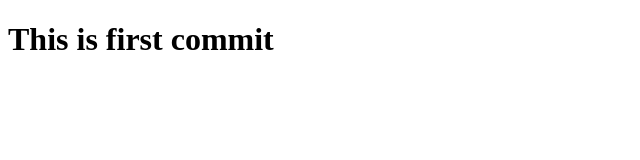
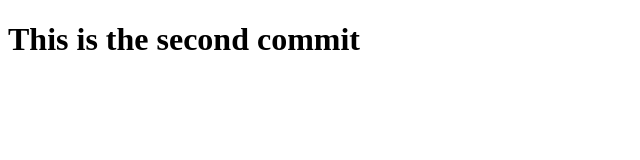
Before and after one commit to almonasterio/demoPull, a plain HTML site: page index.html in a window 1280 px wide. Shown: the whole page, without its empty margins (0-640 px from the left). Drawn offline with Linux system fonts and the light colour scheme.

Commit message:
Second commit

```diff
--- a/index.html
+++ b/index.html
@@ -8,7 +8,8 @@
 </head>
 
 <body>
-    <h1>This is first commit</h1>
+    <h1>This is the second commit
+    </h1>
 
 </body>
 
```
